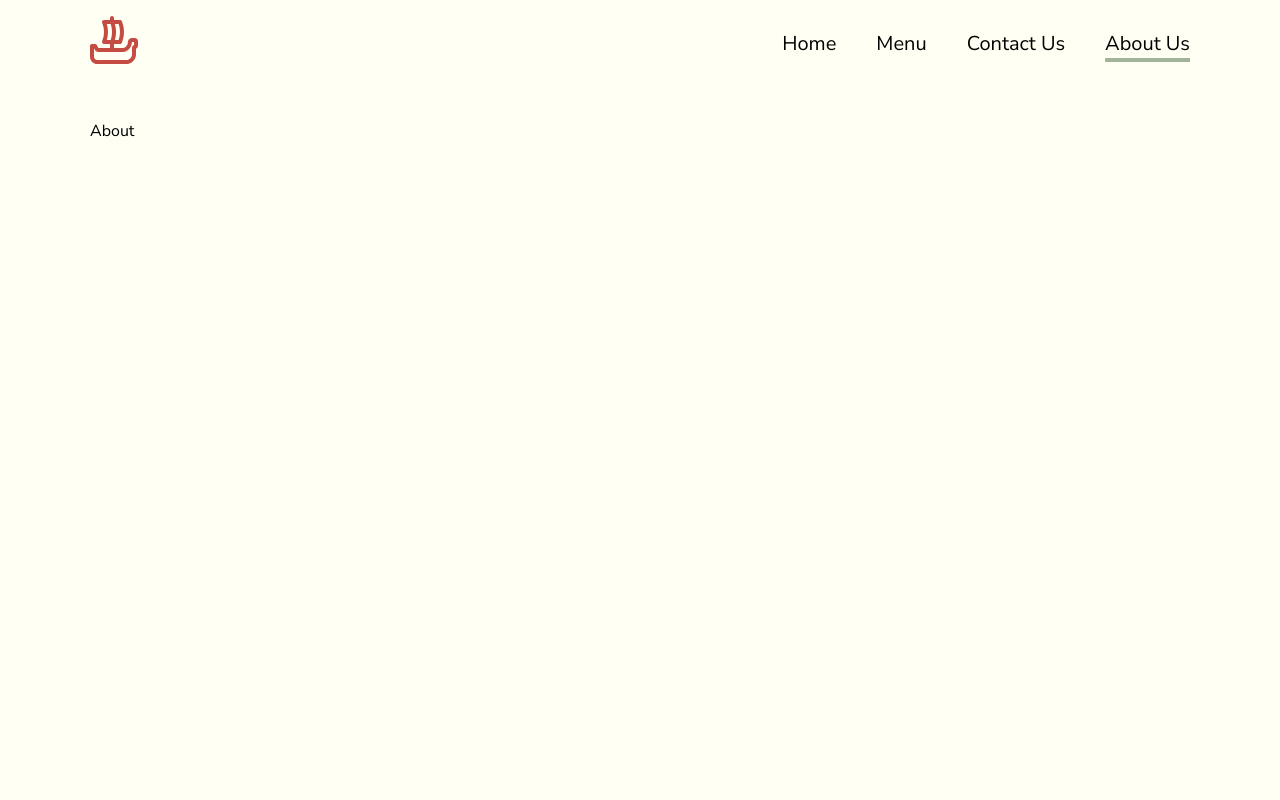
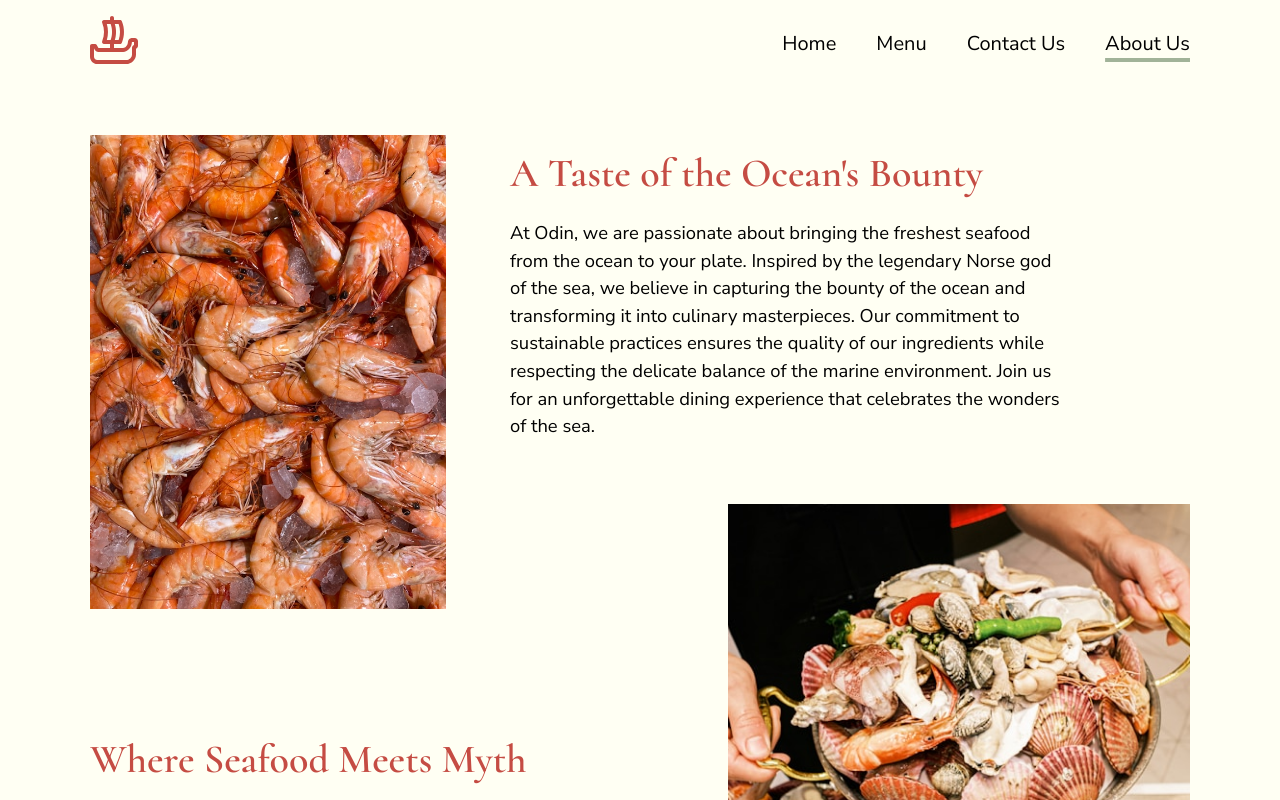
Before and after one commit to lambrous/odin-restaurant-page, a website built with webpack: page src/index.html in a window 1280 px wide. Both pictures are taken after a click on the button "About Us". Shown: the top 800 px of the page. Built offline with nearby package versions, Linux system fonts and the light colour scheme; files whose address does not match are found by name; a web font is replaced by a local one.

Commit message:
Add about content

```diff
--- a/src/css/main.css
+++ b/src/css/main.css
@@ -33,6 +33,14 @@ a {
 	cursor: pointer;
 	font-size: inherit;
 	text-decoration: none;
+}
+
+h1,
+h2,
+h3 {
+	font-family: var(--font-heading);
+	color: var(--color-primary);
+	font-weight: 600;
 }
 
 .wrapper {
@@ -88,7 +96,7 @@ header {
 }
 
 #content {
-	padding-block: 2rem;
+	padding-block: 3rem;
 }
 
 .opaque {
--- a/src/ui/about.js
+++ /dev/null
@@ -1,5 +0,0 @@
-const aboutContent = document.createElement("div");
-aboutContent.id = "about";
-aboutContent.textContent = "About";
-
-export default aboutContent;
--- /dev/null
+++ b/src/ui/about/about.css
@@ -0,0 +1,72 @@
+#about {
+	display: grid;
+	grid-template-columns: repeat(6, 1fr);
+	/* grid-auto-rows: minmax(auto, 3rem); */
+	gap: 1rem;
+
+	& h2 {
+		font-size: 2.5rem;
+		margin-bottom: 0.5rem;
+	}
+
+	& img {
+		object-fit: cover;
+		width: 100%;
+	}
+
+	& p {
+		font-size: 1.15rem;
+		max-width: 50ch;
+	}
+
+	h2.item1 {
+		grid-column: 3 / -1;
+		margin-left: 3rem;
+		margin-top: 1rem;
+	}
+
+	img.item1 {
+		grid-column: span 2;
+		grid-row: 1 / span 3;
+		margin-bottom: 7rem;
+	}
+
+	p.item1 {
+		grid-column: 3 / -1;
+		margin-left: 3rem;
+	}
+
+	img.item2 {
+		grid-row: 3 / span 3;
+		grid-column: 4 / -1;
+		padding-left: 5rem;
+		padding-top: 3rem;
+		height: 70%;
+	}
+
+	h2.item2 {
+		grid-row: 4;
+		grid-column: 1 / span 3;
+	}
+
+	p.item2 {
+		grid-row: 5;
+		grid-column: 1 / span 4;
+		margin-bottom: 7rem;
+	}
+
+	img.item3 {
+		grid-column: 1 / span 3;
+		grid-row: 6 / span 3;
+		height: 100%;
+		padding-right: 3rem;
+	}
+
+	h2.item3 {
+		grid-column: 4 / span 2;
+	}
+	p.item3 {
+		grid-row: 7;
+		grid-column: 4 / -1;
+	}
+}
--- /dev/null
+++ b/src/ui/about/about.js
@@ -0,0 +1,46 @@
+import "./about.css";
+import about1Img from "../../images/about1.jpg";
+import about2Img from "../../images/about2.jpg";
+import about3Img from "../../images/about3.jpg";
+
+const aboutItems = [
+	{
+		title: "A Taste of the Ocean's Bounty",
+		description:
+			"At Odin, we are passionate about bringing the freshest seafood from the ocean to your plate. Inspired by the legendary Norse god of the sea, we believe in capturing the bounty of the ocean and transforming it into culinary masterpieces. Our commitment to sustainable practices ensures the quality of our ingredients while respecting the delicate balance of the marine environment. Join us for an unforgettable dining experience that celebrates the wonders of the sea.",
+		imgSrc: about1Img,
+	},
+	{
+		title: "Where Seafood Meets Myth",
+		description:
+			"Odin's legend lives on in every dish we serve. We take inspiration from the Norse god of the sea, known for his wisdom and power. Just as Odin cast his net to gather knowledge, we source the finest catches from the ocean depths. Our menu is a journey through the mythical realm of flavor, featuring innovative dishes that pay homage to the bounty of the sea.  Embark on a culinary adventure at Odin and discover a taste unlike any other.",
+		imgSrc: about2Img,
+	},
+	{
+		title: "A Family Tradition, Served Fresh Daily",
+		description:
+			"Our story began as a family's love for the ocean and the freshest seafood. Inspired by generations of fishermen, we at Odin are dedicated to preserving this legacy. We source our ingredients locally, ensuring the quality and sustainability of every dish.  Our warm and inviting atmosphere reflects the spirit of togetherness, making Odin the perfect place to gather with loved ones and savor the taste of the sea.",
+		imgSrc: about3Img,
+	},
+];
+
+const aboutContent = document.createElement("div");
+aboutContent.id = "about";
+
+aboutItems.forEach((item, index) => {
+	const titleHeading = document.createElement("h2");
+	titleHeading.textContent = item.title;
+
+	const descriptionContent = document.createElement("p");
+	descriptionContent.textContent = item.description;
+
+	const aboutImage = new Image();
+	aboutImage.src = item.imgSrc;
+
+	for (const element of [titleHeading, descriptionContent, aboutImage]) {
+		element.classList.add(`item${index + 1}`);
+		aboutContent.append(element);
+	}
+});
+
+export default aboutContent;
--- a/src/ui/tabs.js
+++ b/src/ui/tabs.js
@@ -1,4 +1,4 @@
-import aboutContent from "./about";
+import aboutContent from "./about/about";
 import contactContent from "./contact";
 import homeContent from "./home/home";
 import menuContent from "./menu/menu";
```
Also changed, not shown: src/images/about1.jpg (added), src/images/about2.jpg (added), src/images/about3.jpg (added).
